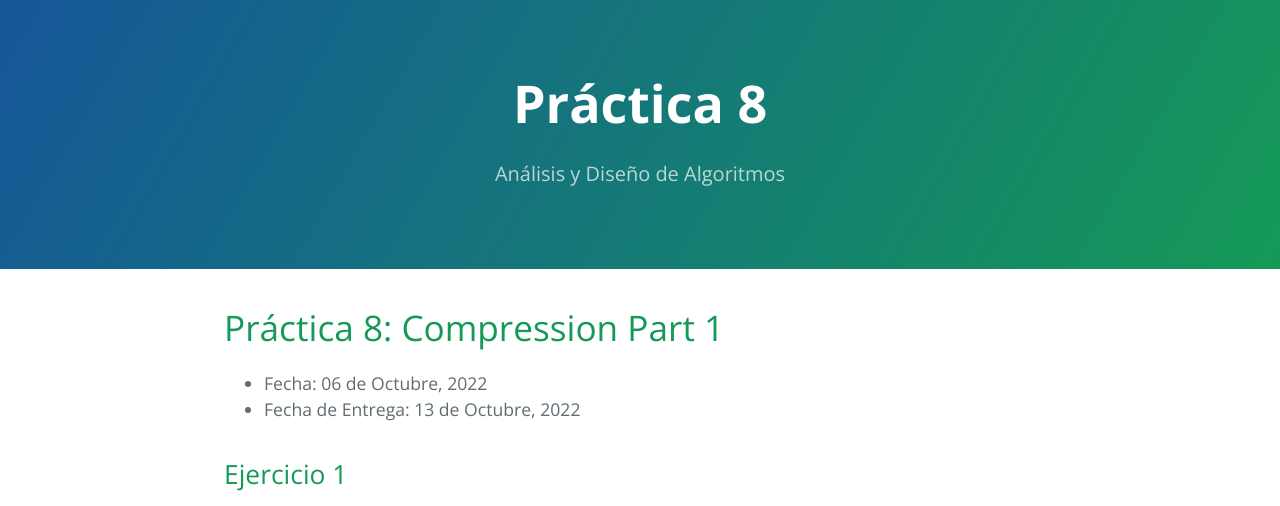
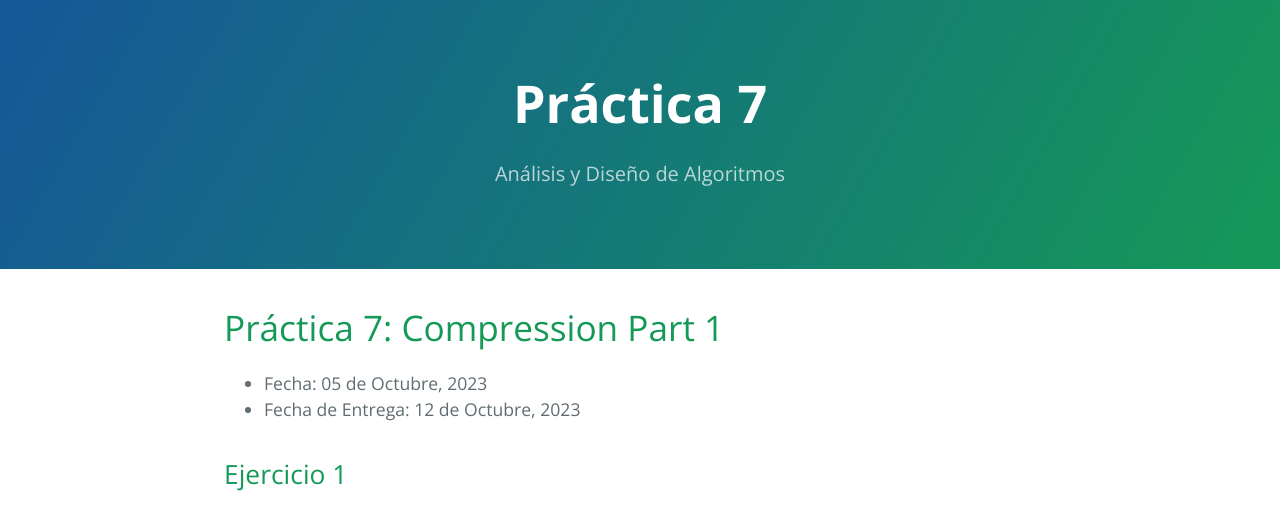
Before and after one commit to FacultadDeIngenieria/anaydis, a Jekyll site: the page built from practice/tp7.md, in a window 1280 px wide. Shown: the top 506 px of the page. Built offline with Jekyll 4.4.1, drawn with Linux system fonts in a browser that asks for light colours.

Commit message:
Add Compression practice

```diff
--- a/practice/tp8.md
+++ b/practice/tp7.md
@@ -1,13 +1,13 @@
 ---
-title: Práctica 8
+title: Práctica 7
 layout: practice
-permalink: /practice/8
+permalink: /practice/7
 ---
 
-# Práctica 8: Compression Part 1
+# Práctica 7: Compression Part 1
 
-* Fecha: 06 de Octubre, 2022
-* Fecha de Entrega: 13 de Octubre, 2022
+* Fecha: 05 de Octubre, 2023
+* Fecha de Entrega: 12 de Octubre, 2023
 
 ## Ejercicio 1
 
```
Also changed, not shown: README.md.
